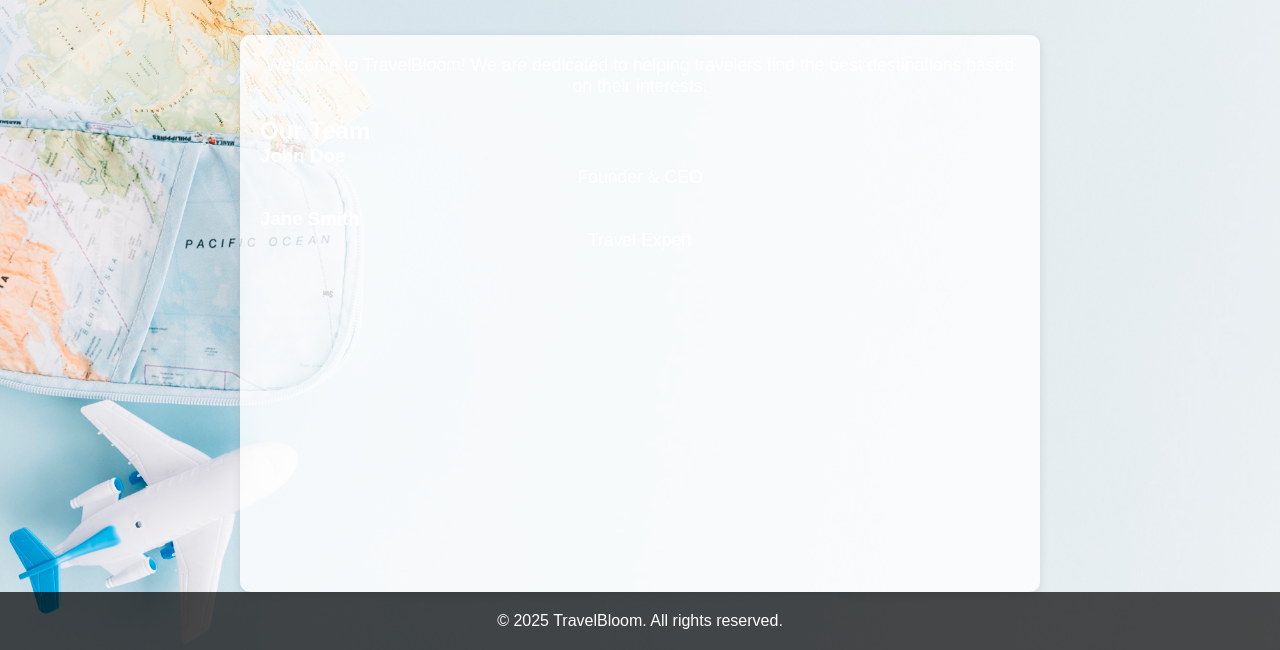
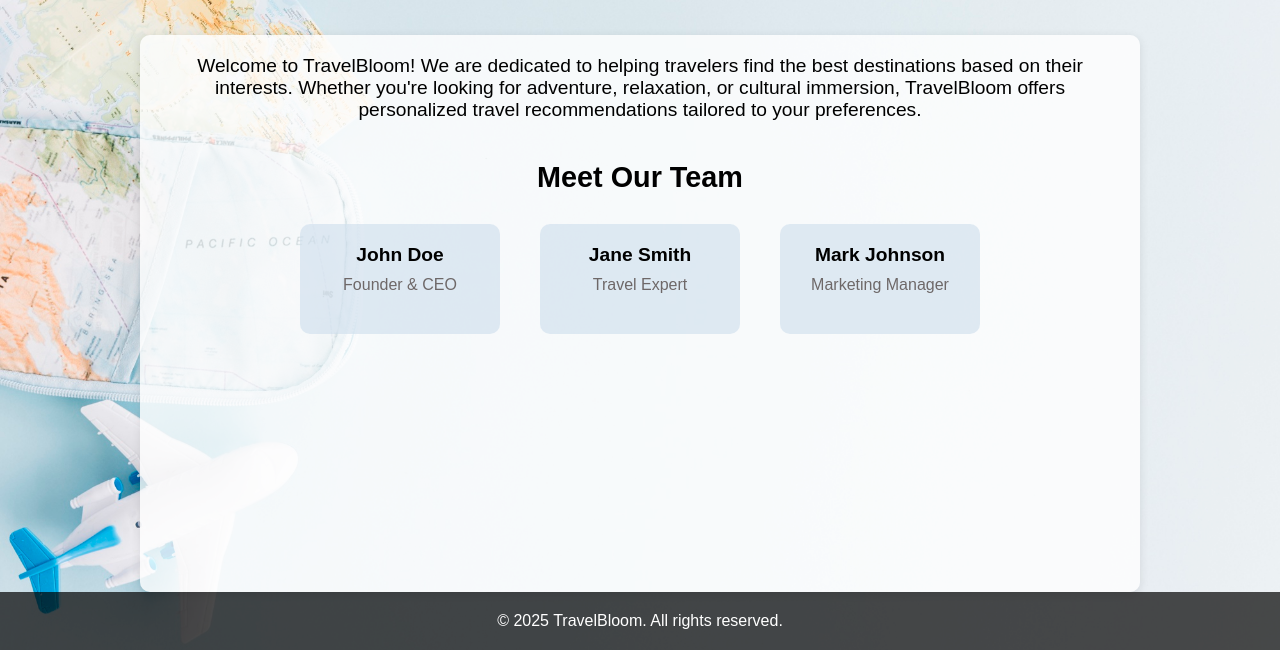
Before and after one commit to khtrivedi75/travelRecommendation, a plain HTML site: page about.html in a window 1280 px wide. Shown: the part 150-800 px from the top of the page. Drawn offline with Linux system fonts and the light colour scheme.

Commit message:
Added AboutUs page changes

```diff
--- a/about.html
+++ b/about.html
@@ -7,22 +7,31 @@
     <link rel="stylesheet" href="styles.css">
 </head>
 <body>
+    <!-- Navigation Bar -->
     <nav>
         <div class="logo">TravelBloom</div>
         <ul>
             <li><a href="index.html">Home</a></li>
+            <li><a href="about.html">About Us</a></li>
             <li><a href="contact.html">Contact Us</a></li>
         </ul>
     </nav>
 
+    <!-- Header Section -->
     <header>
         <h1>About Us</h1>
     </header>
 
+    <!-- Main Content Section -->
     <main>
-        <section>
-            <p>Welcome to TravelBloom! We are dedicated to helping travelers find the best destinations based on their interests.</p>
-            <h2>Our Team</h2>
+        <section class="company-info">
+            <!-- Company Introduction -->
+            <p>Welcome to TravelBloom! We are dedicated to helping travelers find the best destinations based on their interests. Whether you're looking for adventure, relaxation, or cultural immersion, TravelBloom offers personalized travel recommendations tailored to your preferences.</p>
+        </section>
+
+        <section class="team-info">
+            <!-- Team Members Section -->
+            <h2>Meet Our Team</h2>
             <div class="team">
                 <div class="team-member">
                     <h3>John Doe</h3>
@@ -32,10 +41,15 @@
                     <h3>Jane Smith</h3>
                     <p>Travel Expert</p>
                 </div>
+                <div class="team-member">
+                    <h3>Mark Johnson</h3>
+                    <p>Marketing Manager</p>
+                </div>
             </div>
         </section>
     </main>
 
+    <!-- Footer Section -->
     <footer>
         <p>&copy; 2025 TravelBloom. All rights reserved.</p>
     </footer>
--- a/styles.css
+++ b/styles.css
@@ -5,7 +5,7 @@
     box-sizing: border-box;
 }
 
-/* Body styling */
+/* Body Styling */
 body {
     font-family: Arial, sans-serif;
     margin: 0;
@@ -19,7 +19,7 @@ body {
     min-height: 100vh;
 }
 
-/* Navigation styling */
+/* Navigation Styling */
 nav {
     display: flex;
     justify-content: space-between;
@@ -48,16 +48,16 @@ ul li a {
     font-weight: bold;
 }
 
-/* Header styling */
+/* Header Styling */
 header {
     text-align: center;
     padding: 50px 0;
 }
 
-/* Main section styling */
+/* Main Section Styling */
 main {
     flex: 1;
-    max-width: 800px;
+    max-width: 1000px;
     margin: 0 auto;
     background-color: rgba(255, 255, 255, 0.8); /* Semi-transparent background */
     padding: 20px;
@@ -71,52 +71,54 @@ section p {
     text-align: center;
 }
 
-/* Form styling */
-form {
-    display: flex;
-    flex-direction: column;
-    gap: 20px;
+/* Company Info Section Styling */
+.company-info p {
+    font-size: 1.2em;
+    margin-bottom: 40px;
+    text-align: center;
+    color: black; /* Black font for the company introduction */
 }
 
-label {
-    font-size: 1em;
-    font-weight: bold;
-    color: black; /* Black font for label text */
+/* Team Section Styling */
+.team-info {
+    text-align: center;
+    margin-top: 30px;
 }
 
-input, textarea {
-    padding: 10px;
-    font-size: 1em;
-    border: 1px solid #ccc;
-    border-radius: 5px;
+.team-info h2 {
+    font-size: 1.8em;
+    margin-bottom: 20px;
+    color: black; /* Black color for section title */
 }
 
-input[type="text"], input[type="email"] {
-    width: 100%;
+/* Horizontal Team Members Layout */
+.team {
+    display: flex;
+    justify-content: center;
+    gap: 40px; /* Space between team members */
+    margin-top: 30px;
 }
 
-textarea {
-    width: 100%;
-    height: 150px;
-    resize: none;
+.team-member {
+    text-align: center;
+    background: rgba(205, 222, 237, 0.6); /* Slight background to make team member box stand out */
+    padding: 20px;
+    border-radius: 10px;
+    width: 200px; /* Fixed width for consistency */
 }
 
-button {
-    background-color: #333;
-    color: white;
-    border: none;
-    padding: 10px 20px;
-    font-size: 1.1em;
-    cursor: pointer;
-    border-radius: 5px;
-    align-self: flex-start; /* Align the button to the left */
+.team-member h3 {
+    font-size: 1.2em;
+    margin-bottom: 10px;
+    color: black; /* Black font for names */
 }
 
-button:hover {
-    background-color: #555;
+.team-member p {
+    font-size: 1em;
+    color: #6e6868; /* Lighter text for the role */
 }
 
-/* Footer styling */
+/* Footer Styling */
 footer {
     text-align: center;
     padding: 20px;
```
